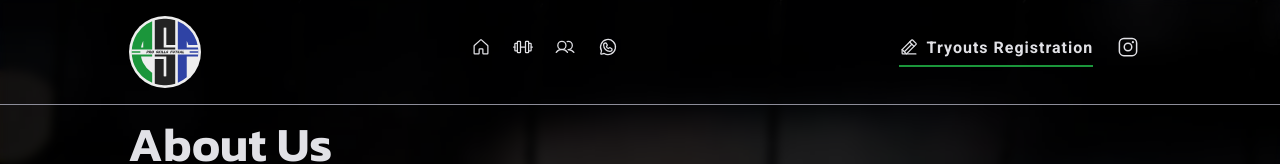
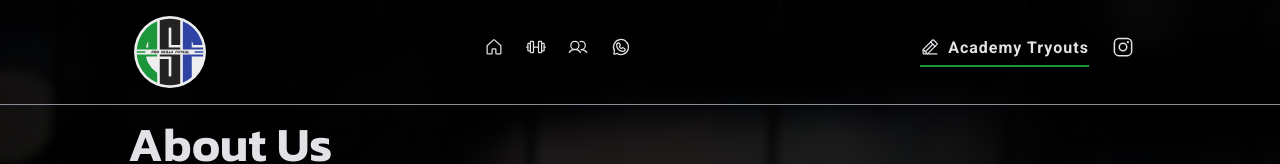
Before and after one commit to gui-varela/psf-frontend, a React (Vite) app: page / in a window 1280 px wide. Shown: the top 164 px of the page. Built offline with nearby package versions, Linux system fonts and the light colour scheme.

Commit message:
Changes header CTA text

```diff
--- a/src/components/Header.jsx
+++ b/src/components/Header.jsx
@@ -43,7 +43,7 @@ export function Header({isTransparent}) {
           <li>
             <a className={styles.cta} target="blank" href="https://docs.google.com/forms/d/e/1FAIpQLSeS91fa-D4-1A3TWzHUY_-GrpKylc6eudjWKlsuXneouiwq1Q/viewform">
               <PencilLine size={20} />
-              <p>Tryouts Registration</p>
+              <p>Academy Tryouts</p>
             </a>
           </li>
           <li>
```
